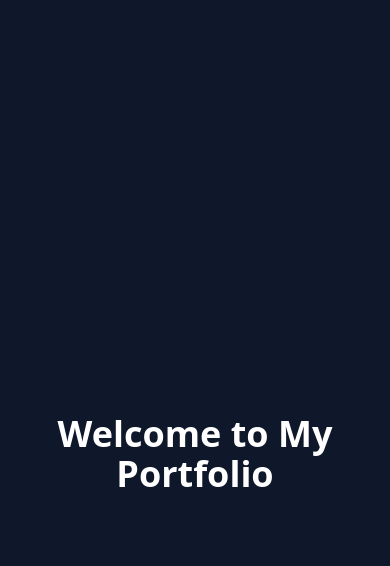
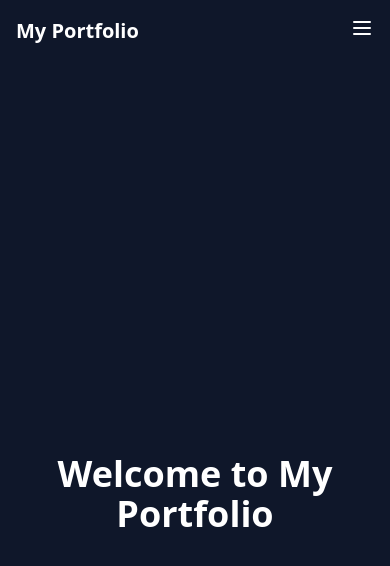
Before and after one commit to SandeshJadhav7320/Personal-Portfolio, a React (Vite) app: page / in a window 390 px wide. Shown: the top 566 px of the page. Built offline with nearby package versions, Linux system fonts and the light colour scheme.

Commit message:
create a navbar with responsive

```diff
--- a/package.json
+++ b/package.json
@@ -10,6 +10,7 @@
     "preview": "vite preview"
   },
   "dependencies": {
+    "framer-motion": "^12.23.12",
     "react": "^19.1.0",
     "react-dom": "^19.1.0",
     "react-router-dom": "^7.7.1"
--- a/src/App.jsx
+++ b/src/App.jsx
@@ -2,6 +2,7 @@
 import './App.css'
 import Home from "/src/pages/Home"
 import {BrowserRouter,Route,Routes} from 'react-router-dom'
+import Navbar from './pages/Navbar'
 function App() {
 
   return (
@@ -9,6 +10,7 @@
       <BrowserRouter>
           <Routes>
             <Route path='/' element={<Home/>}/>
+            <Route path='/navbar' element={<Navbar/>}/>
           </Routes>
       </BrowserRouter>
     </>
--- a/src/pages/Home.jsx
+++ b/src/pages/Home.jsx
@@ -1,9 +1,22 @@
-import { useState } from 'react'
+import { motion } from "framer-motion";
+import Navbar from "/src/pages/Navbar";
+
 function Home() {
   return (
-      <section className="min-h-screen w-full text-white flex items-center justify-center">
-          <h1 className="text-4xl font-bold">Welcome to My Portfolio</h1>
+
+    <>
+    <Navbar></Navbar>
+          <section className="pt-20 min-h-screen w-full bg-darkBlue text-white flex items-center justify-center">
+        <motion.h1
+          initial={{ opacity: 0, y: 50 }}
+          animate={{ opacity: 1, y: 0 }}
+          transition={{ duration: 1 }}
+          className="text-4xl font-bold"
+        >
+          Welcome to My Portfolio
+        </motion.h1>
       </section>
+    </>
 
   );
 }
--- /dev/null
+++ b/src/pages/Navbar.jsx
@@ -0,0 +1,63 @@
+import { useState } from "react";
+
+const Navbar = () => {
+  const [isOpen, setIsOpen] = useState(false);
+
+  return (
+    <nav className="fixed top-0 left-0 w-full bg-transparent text-white z-50">
+      <div className="max-w-7xl mx-auto px-4 py-4 flex items-center justify-between">
+        <h1 className="text-xl font-bold text-2xl">My Portfolio</h1>
+
+        {/* Hamburger Icon */}
+        <div className="md:hidden">
+          <button onClick={() => setIsOpen(!isOpen)}>
+            <svg
+              className="h-6 w-6"
+              fill="none"
+              stroke="currentColor"
+              viewBox="0 0 24 24"
+              xmlns="http://www.w3.org/2000/svg"
+            >
+              {isOpen ? (
+                <path
+                  strokeLinecap="round"
+                  strokeLinejoin="round"
+                  strokeWidth={2}
+                  d="M6 18L18 6M6 6l12 12"
+                />
+              ) : (
+                <path
+                  strokeLinecap="round"
+                  strokeLinejoin="round"
+                  strokeWidth={2}
+                  d="M4 6h16M4 12h16M4 18h16"
+                />
+              )}
+            </svg>
+          </button>
+        </div>
+
+        {/* Desktop Links */}
+        <ul className="hidden md:flex space-x-14">
+          <li><a href="#home" className="hover:text-gray-500 font-bold text-2xl">Home</a></li>
+          <li><a href="#about" className="hover:text-gray-500 font-bold text-2xl">About</a></li>
+          <li><a href="#about" className="hover:text-gray-500 font-bold text-2xl">About</a></li>
+          <li><a href="#projects" className="hover:text-gray-500 font-bold text-2xl">Projects</a></li>
+          <li><a href="#contact" className="hover:text-gray-500 font-bold text-2xl">Contact</a></li>
+        </ul>
+      </div>
+
+      {/* Mobile Menu */}
+      {isOpen && (
+        <ul className="md:hidden px-4 pb-4 bg-black bg-opacity-80 text-white space-y-4">
+          <li><a href="#home" onClick={() => setIsOpen(false)}>Home</a></li>
+          <li><a href="#about" onClick={() => setIsOpen(false)}>About</a></li>
+          <li><a href="#projects" onClick={() => setIsOpen(false)}>Projects</a></li>
+          <li><a href="#contact" onClick={() => setIsOpen(false)}>Contact</a></li>
+        </ul>
+      )}
+    </nav>
+  );
+};
+
+export default Navbar;
```
Also changed, not shown: 1 other file (tests, documents, lock files or other folders).
